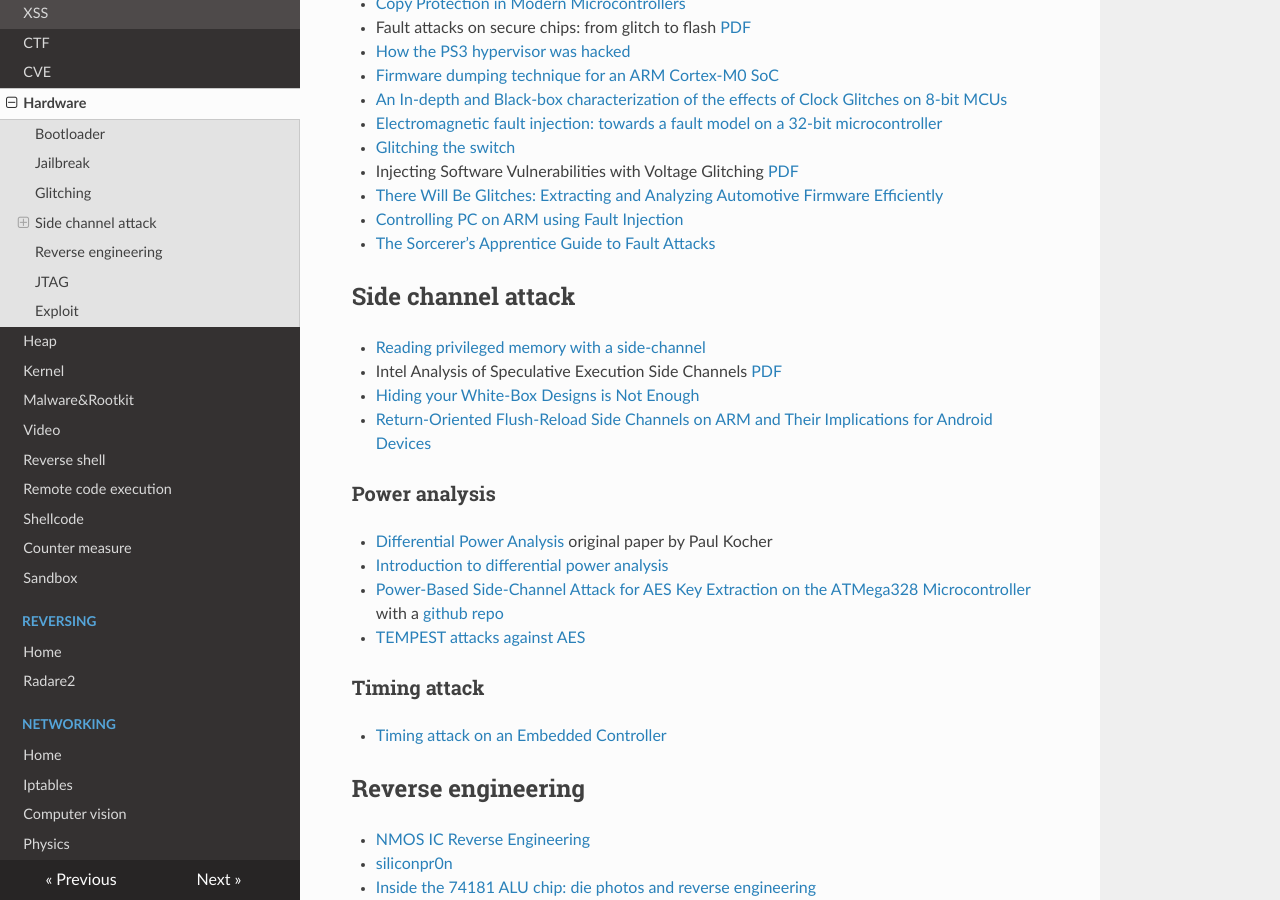
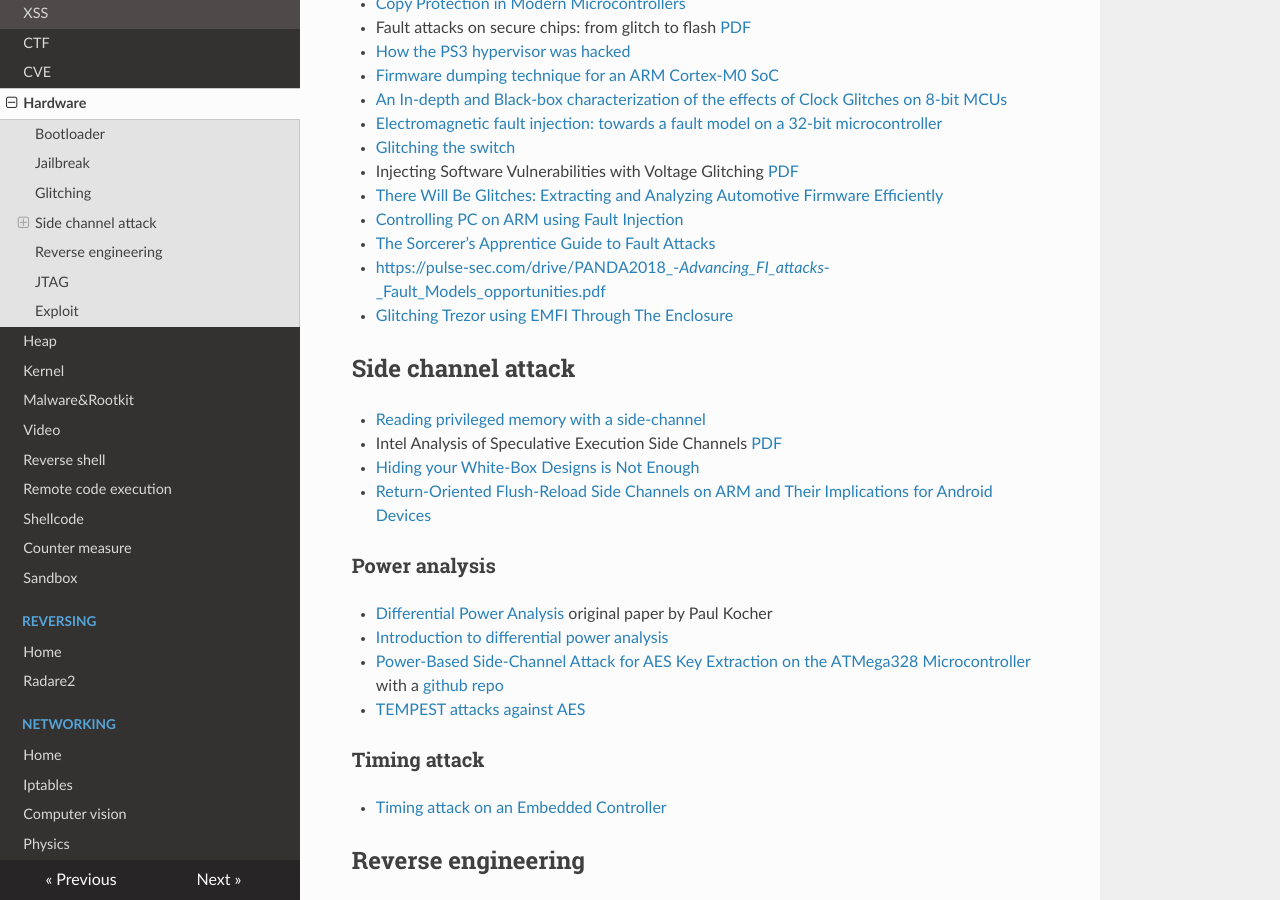
Before and after one commit to gipi/low-level, an MkDocs documentation site: the page built from docs/security/hardware.md, in a window 1280 px wide and 900 px high, scrolled down 1392 px. Built offline with MkDocs 1.6.1, drawn with Linux system fonts in a browser that asks for light colours; nearby versions of some CDN libraries; old or Windows-style settings are respelled for this version of MkDocs.

Commit message:
Update hardware.md

```diff
--- a/docs/security/hardware.md
+++ b/docs/security/hardware.md
@@ -61,6 +61,8 @@ the effects of Clock Glitches on 8-bit MCUs](https://pdfs.semanticscholar.org/0b
  - [There Will Be Glitches: Extracting and Analyzing Automotive Firmware Efficiently](https://www.riscure.com/uploads/2018/11/Riscure_Whitepaper_Analyzing_Automotive_Firmware.pdf)
  - [Controlling PC on ARM using Fault Injection](https://www.riscure.com/uploads/2017/09/Controlling-PC-on-ARM-using-Fault-Injection.pdf)
  - [The Sorcerer’s Apprentice Guide to Fault Attacks](https://eprint.iacr.org/2004/100.pdf)
+ - [https://pulse-sec.com/drive/PANDA2018_-_Advancing_FI_attacks_-_Fault_Models_opportunities.pdf](https://pulse-sec.com/drive/PANDA2018_-_Advancing_FI_attacks_-_Fault_Models_opportunities.pdf)
+ - [Glitching Trezor using EMFI Through The Enclosure](http://colinoflynn.com/2019/03/glitching-trezor-using-emfi-through-the-enclosure/)
 
 ## Side channel attack
 
```
